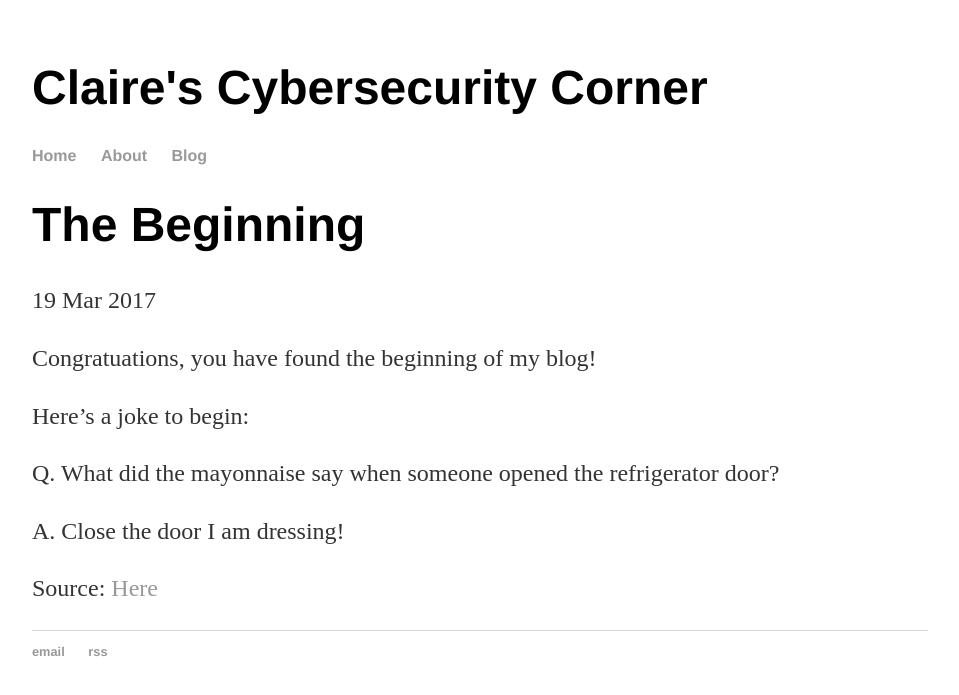
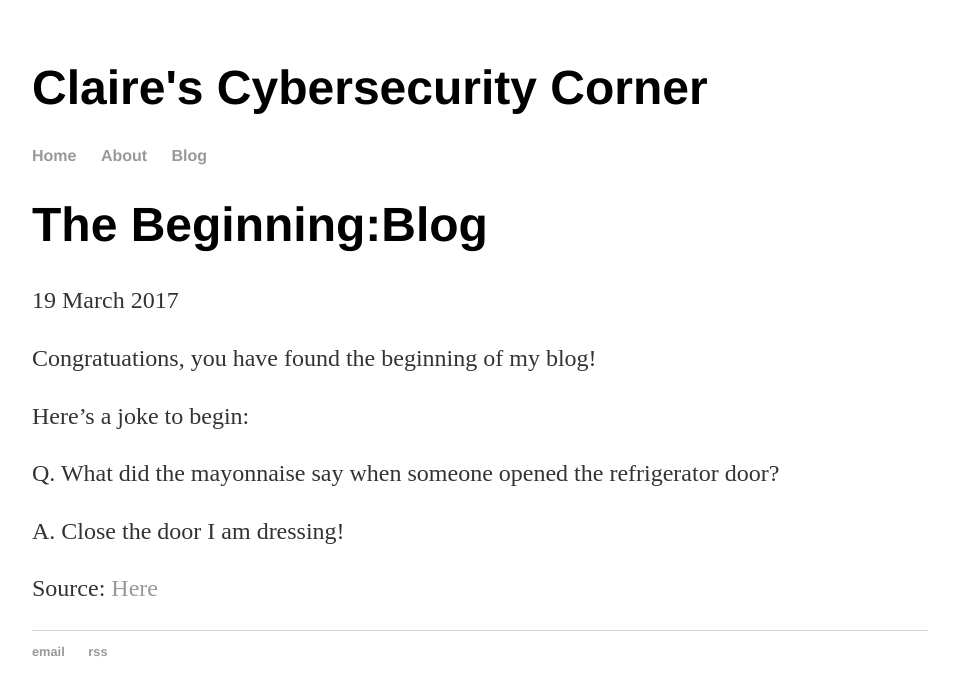
Before and after one commit to sle3man/sle3man.github.io, a Jekyll site: the page built from _posts/2017-03-19-The-Beginning.md, in a window 1280 px wide. Shown: the top 695 px of the page, without its empty margins (160-1119 px from the left). Built offline with Jekyll 4.4.1, drawn with Linux system fonts in a browser that asks for light colours.

Commit message:
Update post.html

```diff
--- a/_layouts/post.html
+++ b/_layouts/post.html
@@ -1,8 +1,8 @@
 ---
 layout: default
 ---
-<h1>{{ page.title }}</h1>
-<p class="meta">{{ page.date | date_to_string }}</p>
+<h1>{{ page.title }}:Blog</h1>
+<p class="meta">{{ page.date | date_to_long_string }}</p>
 
 <div class="post">
   {{ content }}
```
